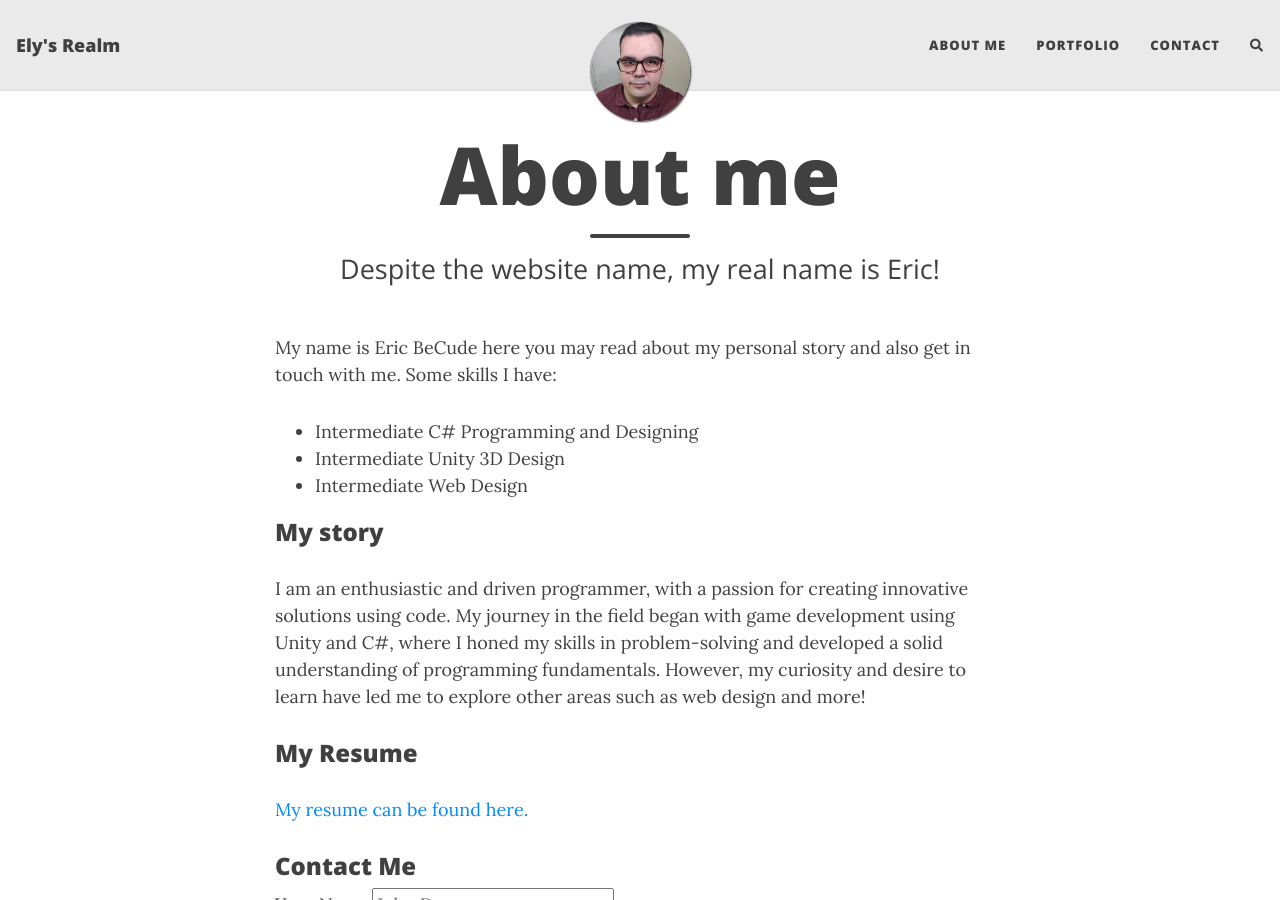
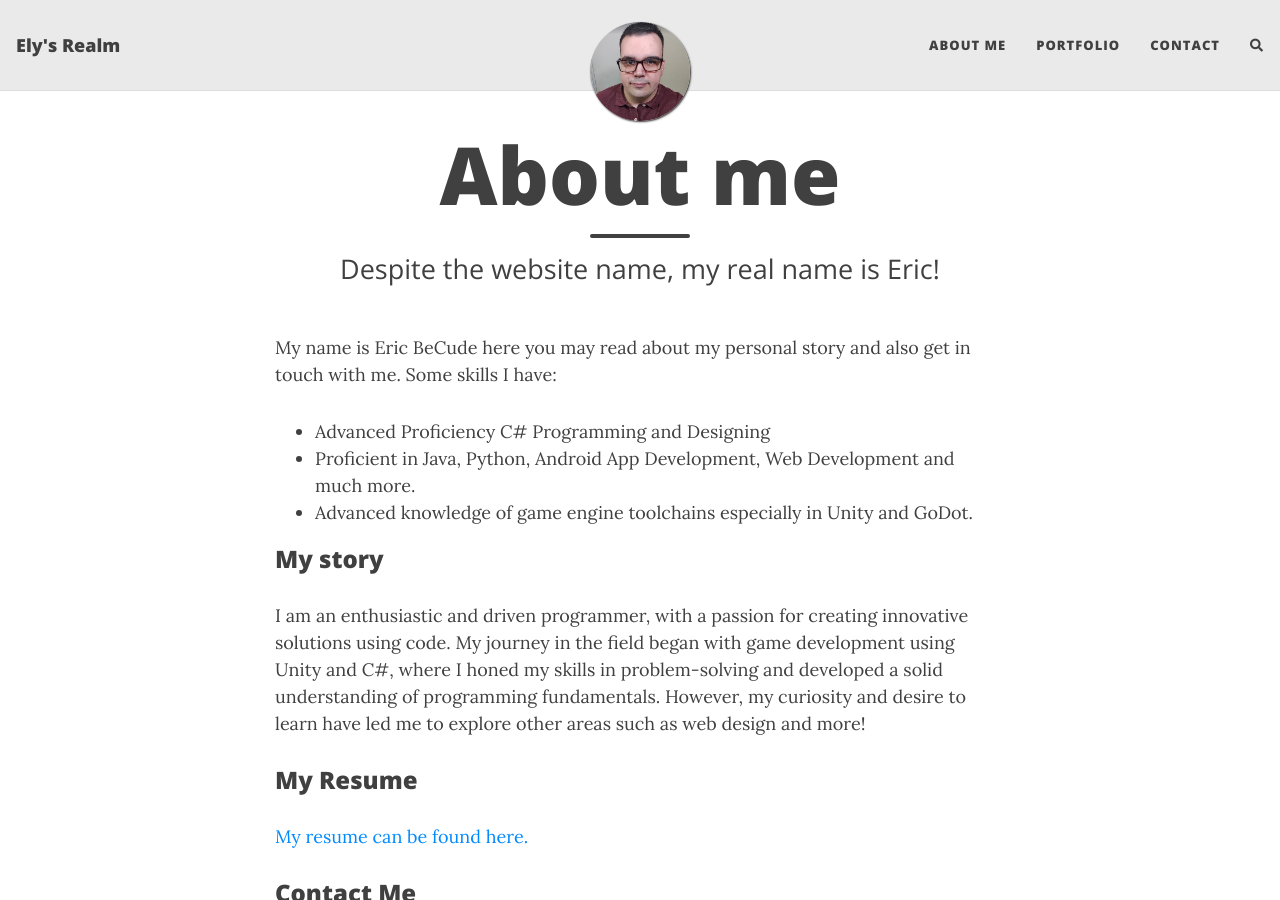
Before and after one commit to ElysRealm/elysrealm.github.io, a Jekyll site: the page built from aboutme.md, in a window 1280 px wide and 900 px high. Built offline with Jekyll 4.4.1, drawn with Linux system fonts in a browser that asks for light colours; nearby versions of some CDN libraries; comment, search, counter and statistics services are not loaded.

Commit message:
Update aboutme.md

```diff
--- a/aboutme.md
+++ b/aboutme.md
@@ -6,9 +6,9 @@ subtitle: Despite the website name, my real name is Eric!
 
 My name is Eric BeCude here you may read about my personal story and also get in touch with me. Some skills I have:
 
-- Intermediate C# Programming and Designing
-- Intermediate Unity 3D Design
-- Intermediate Web Design
+- Advanced Proficiency C# Programming and Designing
+- Proficient in Java, Python, Android App Development, Web Development and much more.
+- Advanced knowledge of game engine toolchains especially in Unity and GoDot.
 
 ### My story
 
```
